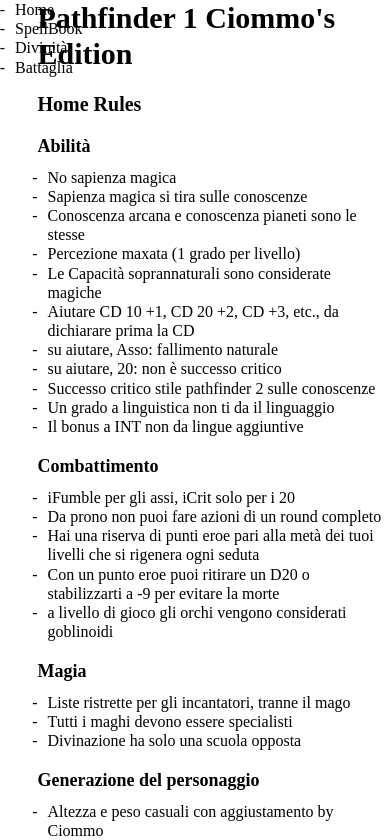
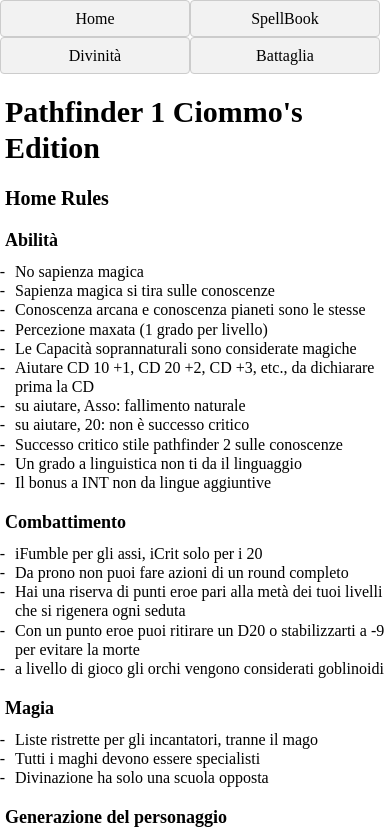
Before and after one commit to pastorello/pathfinder1-turu-edition, a React (Create React App) app: page / in a window 390 px wide. Shown: the top 840 px of the page. Built offline with nearby package versions, Linux system fonts and the light colour scheme.

Commit message:
fixing menu 4 mobile

```diff
--- a/src/App.js
+++ b/src/App.js
@@ -1,5 +1,5 @@
 import React from "react";
-import { BrowserRouter as Router, Routes, Route, Link } from "react-router-dom";
+import { HashRouter as Router, Routes, Route, Link } from "react-router-dom";
 
 import GlobalStyle from "./theme/GlobalStyle";
 import { Row, Column } from "./components/Grid";
@@ -13,23 +13,31 @@
     <Router>
       <GlobalStyle />
       <Row>
-        <Column small={1}>
-          <ul>
-            <li>
-              <Link to="/">Home</Link>
-            </li>
-            <li>
-              <Link to="/spells">SpellBook</Link>
-            </li>
-            <li>
-              <Link to="/deities">Divinità</Link>
-            </li>
-            <li>
-              <Link to="/battle">Battaglia</Link>
-            </li>
-          </ul>
+        <Column small={12} large={1}>
+          <Row className="collapse mb20">
+            <Column small={6} large={12}>
+              <Link className="button" to="/">
+                Home
+              </Link>
+            </Column>
+            <Column small={6} large={12}>
+              <Link className="button" to="/spells">
+                SpellBook
+              </Link>
+            </Column>
+            <Column small={6} large={12}>
+              <Link className="button" to="/deities">
+                Divinità
+              </Link>
+            </Column>
+            <Column small={6} large={12}>
+              <Link className="button" to="/battle">
+                Battaglia
+              </Link>
+            </Column>
+          </Row>
         </Column>
-        <Column small={11}>
+        <Column small={12} large={11}>
           <Routes>
             <Route exact path="/" element={<Home />} />
             <Route path="/battle" element={<Battle />} />
```
